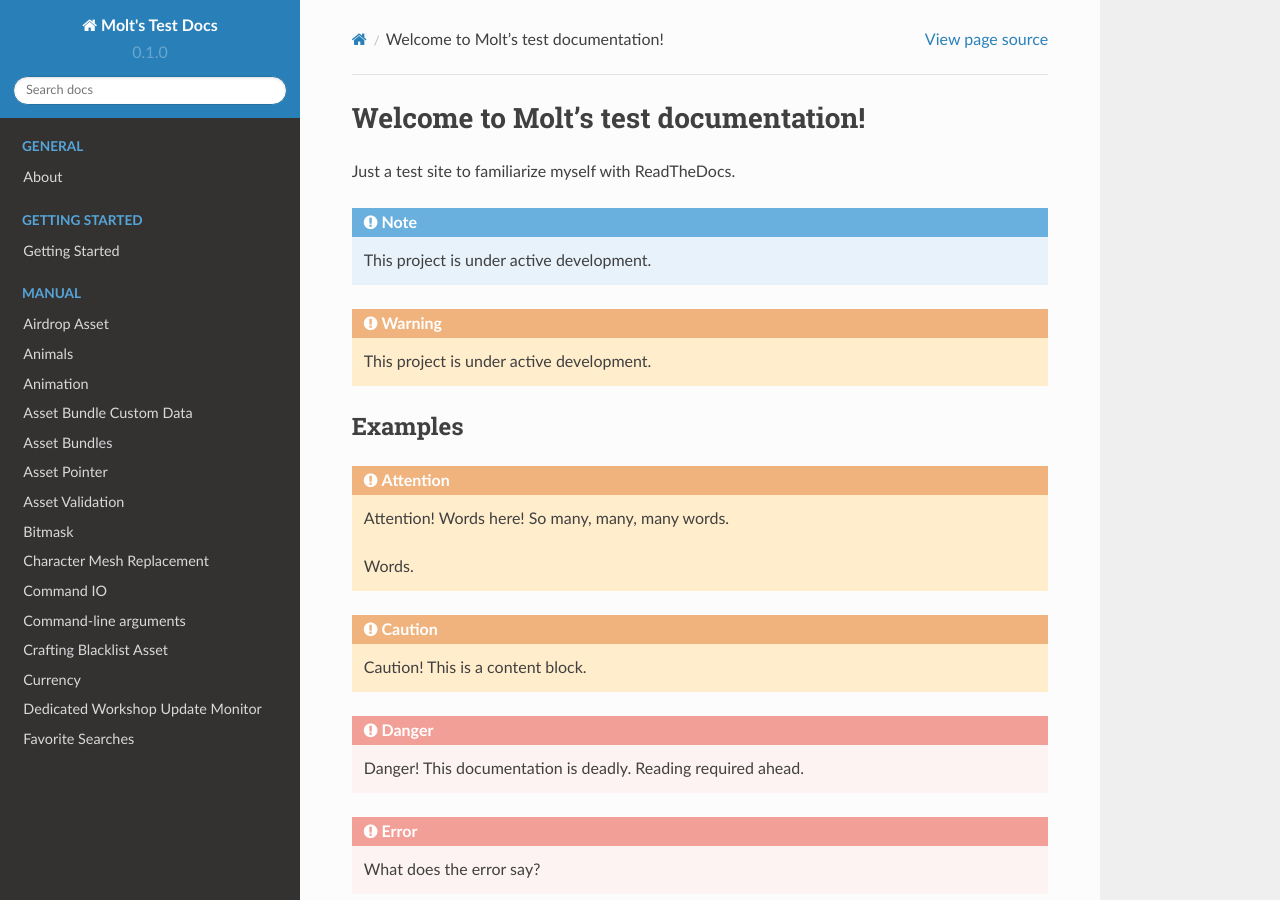
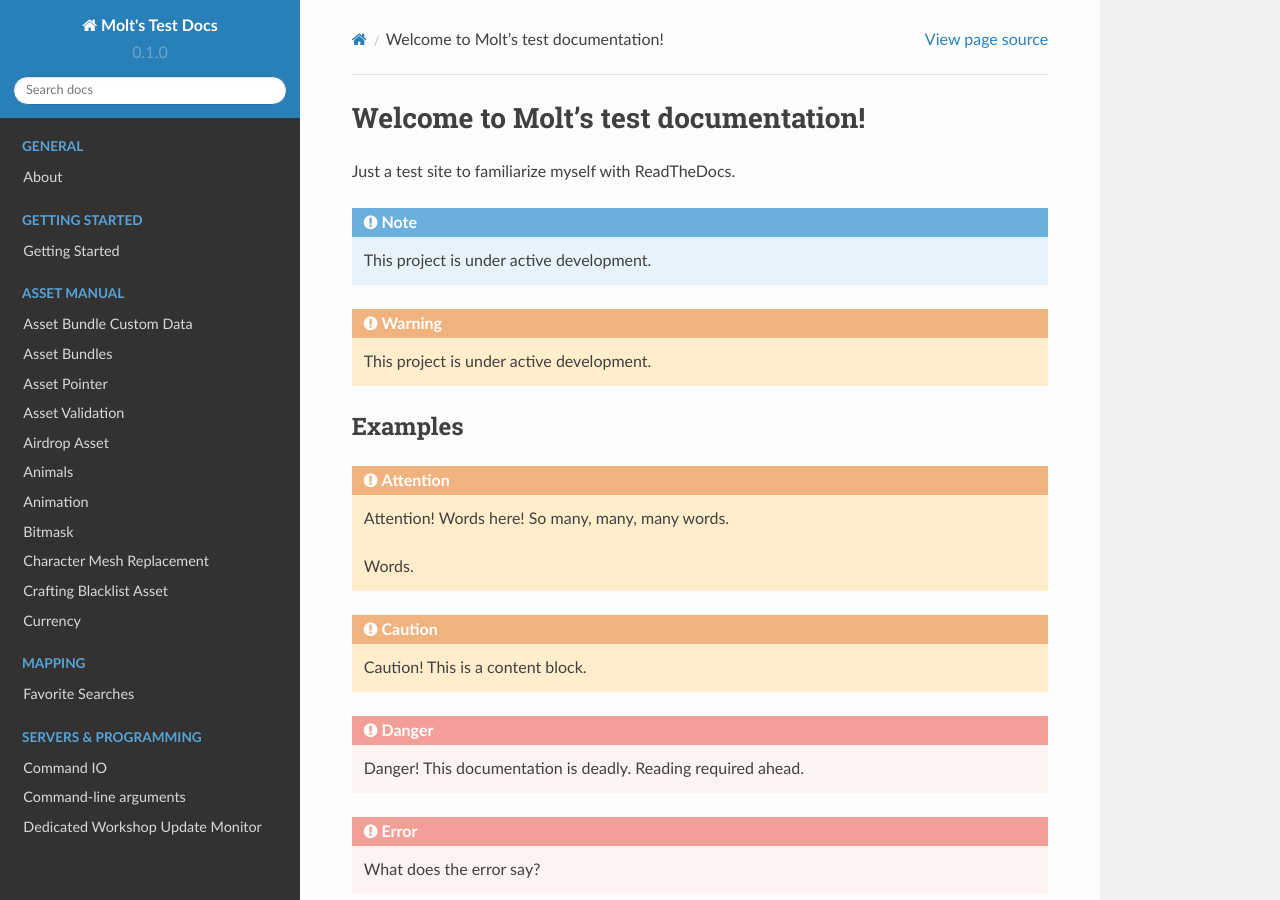
Before and after one commit to MoltonMontro/TestDocs, a Sphinx documentation site: the page built from docs/source/index.rst, in a window 1280 px wide and 900 px high. Built offline with Sphinx 7.4.7 and the Read the Docs theme 2.0.0, drawn with Linux system fonts in a browser that asks for light colours; some of the changed lines change nothing that is shown.

Commit message:
Add "Mapping" and "Servers & Programming" sections
* Rename docs/source/FavoriteSearches.rst to docs/source/mapping/FavoriteSearches.rst
* Rename docs/source/CommandIO.rst to docs/source/servers/CommandIO.rst
* Rename docs/source/DedicatedWorkshopUpdateMonitor.rst to docs/source/servers/DedicatedWorkshopUpdateMonitor.rst
* Rename docs/source/CommandLine.rst to docs/source/servers/CommandLine.rst

* Mapping, and Servers & Programming sections added to index.rst

```diff
--- a/docs/source/index.rst
+++ b/docs/source/index.rst
@@ -51,8 +51,8 @@ Examples
       f(x) & = & x^2 + 2xy + y^2
    \end{eqnarray}
 
-.. Below is the main table-of-content tree of the documentation website.
-   It is hidden on the page itself, but it makes up the sidebar for navigation.
+.. Below is the table-of-content tree for the website,
+   which is hidden from the page but appears in the sidebar.
 
 .. toctree::
    :hidden:
@@ -68,26 +68,38 @@ Examples
 
    getting-started
 
-.. Sections below are split into two groups. First come meta sections, covering
-   general matters. Below that different areas of the engine are listed.
-   These sections are sorted alphabetically. Please keep them that way.
+.. First section has articles on assets (in general).
+   Second section  lists asset types, alphabetically.
 .. toctree::
    :hidden:
    :maxdepth: 1
-   :caption: Manual
+   :caption: Asset Manual
+
+   assets/AssetBundleCustomData
+   assets/AssetBundles
+   assets/AssetPtr
+   assets/AssetValidation
 
    assets/AirdropAsset
    assets/AnimalAsset
    assets/Animation
-   assets/AssetBundleCustomData
-   assets/AssetBundles
-   assets/AssetPtr
-   assets/AssetValidation
    assets/Bitmask
    assets/CharacterMeshReplacement
-   CommandIO
-   CommandLine
    assets/CraftingBlacklistAsset
    assets/Currency
-   DedicatedWorkshopUpdateMonitor
-   FavoriteSearches
+
+.. toctree::
+   :hidden:
+   :maxdepth: 1
+   :caption: Mapping
+
+   mapping/FavoriteSearches
+
+.. toctree::
+   :hidden:
+   :maxdepth: 1
+   :caption: Servers & Programming
+
+   servers/CommandIO
+   servers/CommandLine
+   servers/DedicatedWorkshopUpdateMonitor
```
Also changed, not shown: docs/source/mapping/FavoriteSearches.rst (renamed from docs/source/FavoriteSearches.rst), docs/source/servers/CommandIO.rst (renamed from docs/source/CommandIO.rst), docs/source/servers/CommandLine.rst (renamed from docs/source/CommandLine.rst), docs/source/servers/DedicatedWorkshopUpdateMonitor.rst (renamed from docs/source/DedicatedWorkshopUpdateMonitor.rst).
